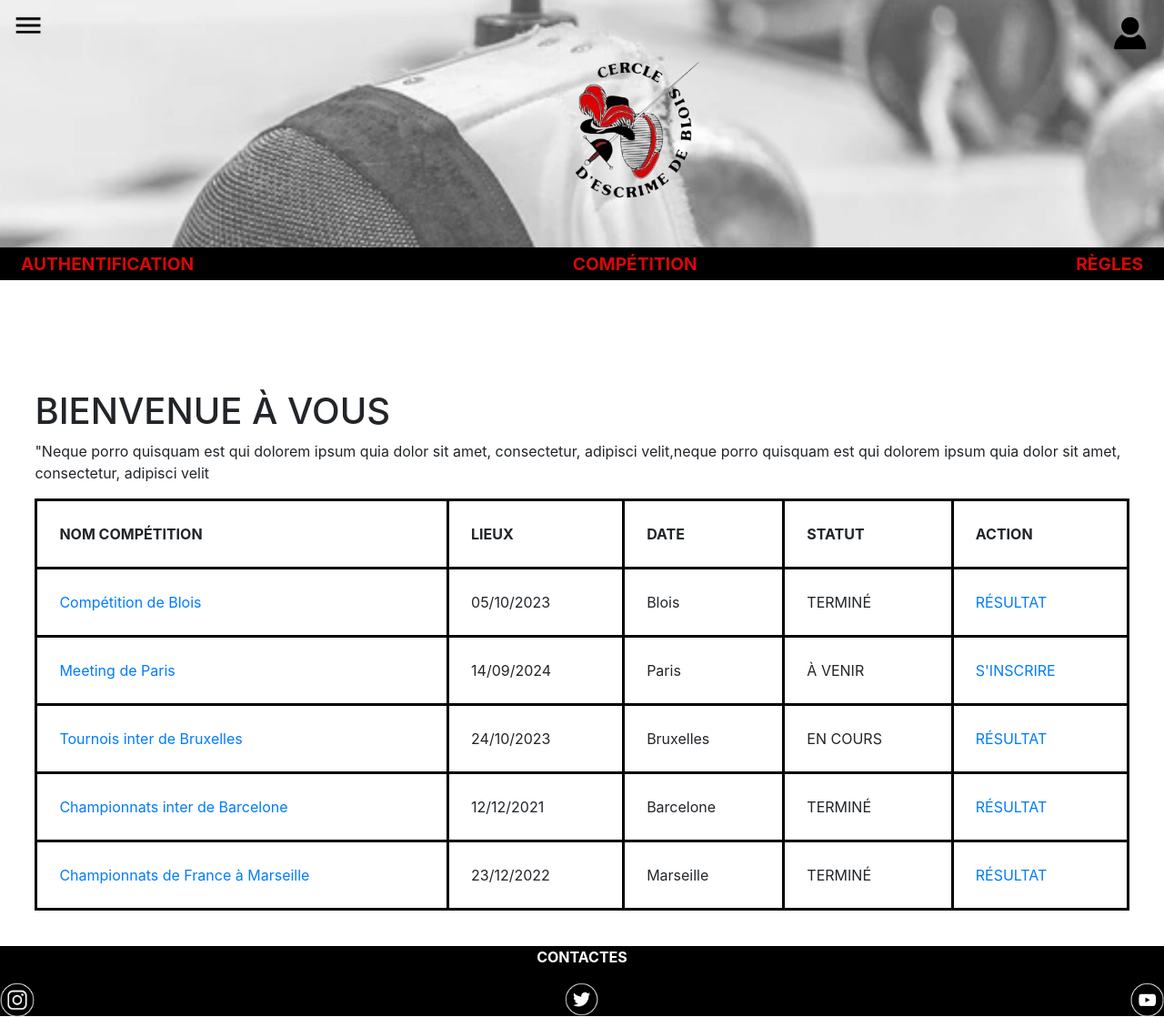
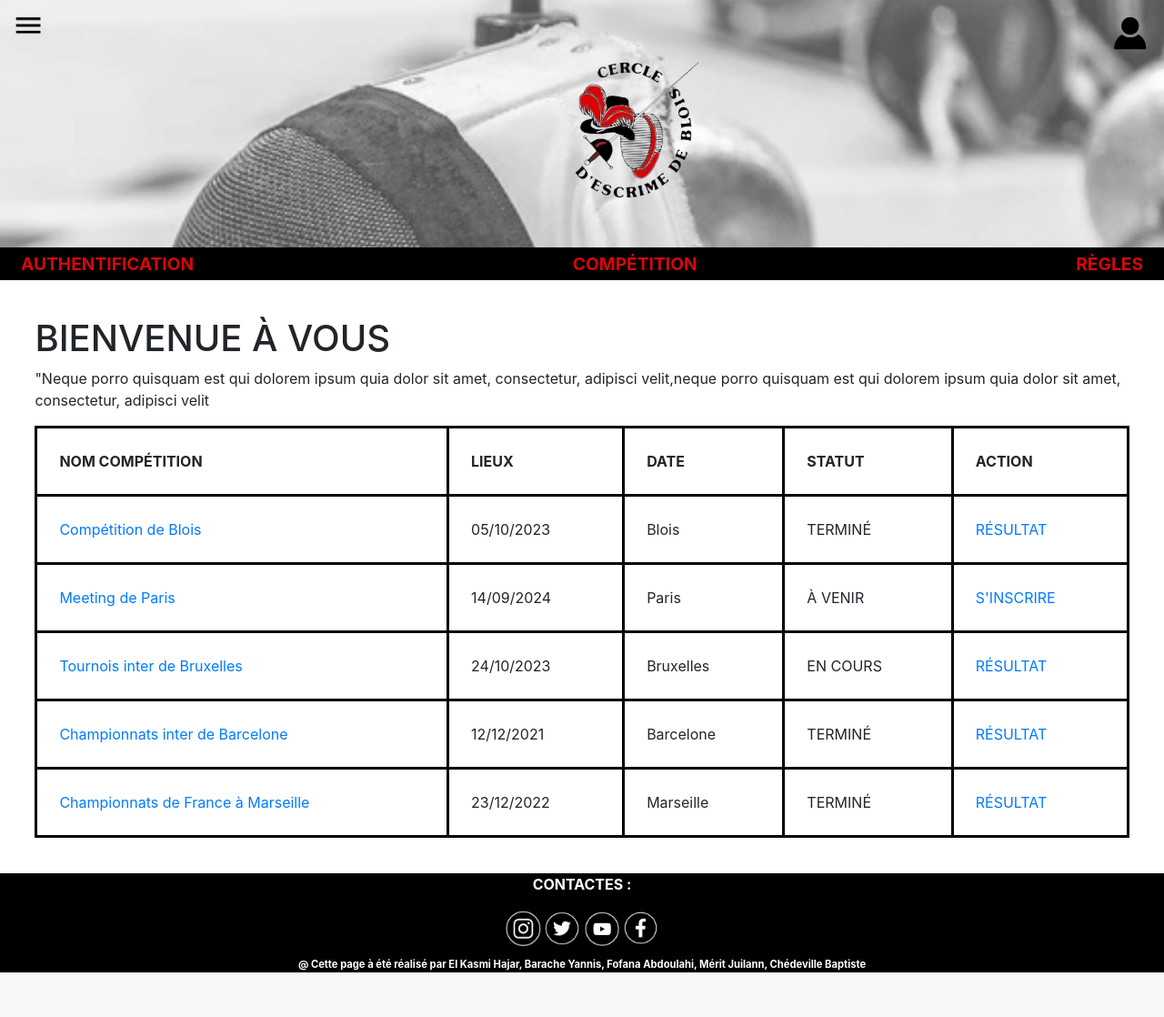
Before and after one commit to Yannis-barache/SAE-3.05, a Flask app: page / in a window 1280 px wide. Shown: the whole page at 91% size. After the commit the page ends 1069 px from the top, so only its background shows below. Run offline with Flask 3, Linux system fonts and the light colour scheme; some libraries are stand-ins or nearby versions.

Commit message:
mise en forme du footer

```diff
--- a/appli/sae_flask/static/css/home.css
+++ b/appli/sae_flask/static/css/home.css
@@ -74,7 +74,7 @@ body{
 }
 
 h1{
-  margin-top:3em;
+  margin-top:1em;
 }
 
 main{
@@ -87,21 +87,27 @@ footer{
   text-align: center;
 
 
+
 }
 
 .insta{
-  float: left;
   width: 3%;
 
 }
 
 .youtube{
-  float:right;
+
   width: 3%;
 }
 
 .twitter{
   width: 3%;;
+}
+
+.facebook{
+
+  width: 3%;
+
 }
 
 footer > p{
@@ -110,9 +116,6 @@ footer > p{
 
 }
 
-.tableau{
-  margin:0;
-}
 
 table{
   width: 100%;
@@ -123,3 +126,9 @@ th,td{
   border:  solid black;
   padding:1.5em;
 }
+
+.paragfin{
+  font-size: 0.7em;
+  padding-top: 1em;
+
+}
--- a/appli/sae_flask/templates/base_home.html
+++ b/appli/sae_flask/templates/base_home.html
@@ -37,18 +37,23 @@
     </main>
     <footer>
         {% block footer %}
-        <p>CONTACTES</p>
-        <a href="">
+        <p>CONTACTES : </p>
+        <a href="#">
             <img class="insta" src="{{ url_for('static', filename='../static/img/Insta.png') }}" alt=" image insta ">
         </a>
 
-        <a href="">
+        <a href="#">
             <img class="twitter" src="{{ url_for('static', filename='../static/img/Twitter.png') }}" alt="image logo twitter">
         </a>
 
-        <a href="">
+        <a href="#">
             <img class="youtube" src="{{ url_for('static', filename='../static/img/Youtube.png') }}" alt="image logo youtube">
         </a>
+        <a href="#">
+            <img class="facebook" src="{{ url_for('static', filename='../static/img/Facebook.png') }}" alt="image logo youtube">
+        </a>
+        <p class="paragfin"> @ Cette page à été réalisé par El Kasmi Hajar, Barache Yannis, Fofana Abdoulahi, Mérit Juilann, Chédeville Baptiste </p>
+
         {% endblock %}
 
     </footer>
```
